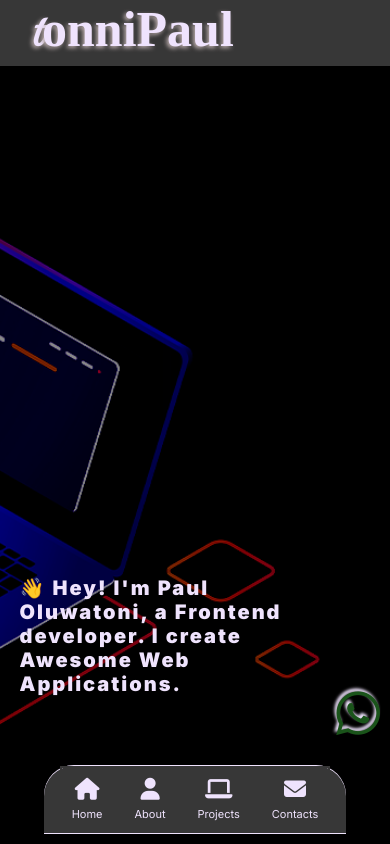
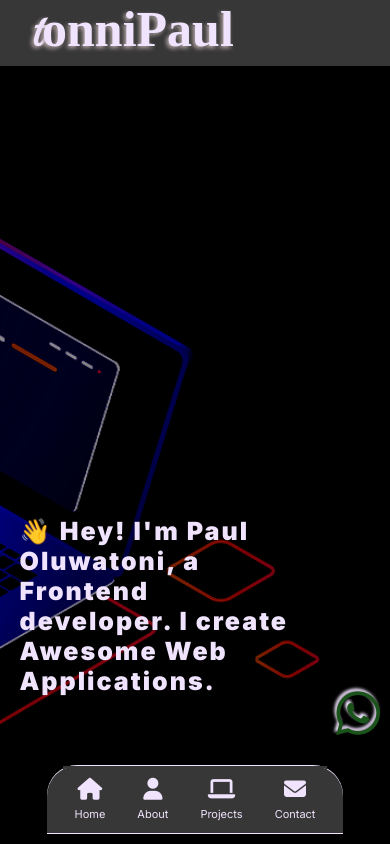
Before and after one commit to TonniPaul/contact, a React (Create React App) app: page / in a window 390 px wide. Shown: the top 844 px of the page. Built offline with nearby package versions, Linux system fonts and the light colour scheme; a web font is replaced by a local one.

Commit message:
Deploy build

```diff
--- a/src/components/Nav.js
+++ b/src/components/Nav.js
@@ -38,7 +38,7 @@ function Nav (){
                      <a href="#contact">
                         <div className='icons'>
                            <i class="fa-solid fa-envelope"></i>
-                           <p>Contacts</p>
+                           <p>Contact</p>
                         </div>
                      </a>
                   </li>
--- a/src/index.css
+++ b/src/index.css
@@ -66,7 +66,7 @@ body{
   width: 50%;
   letter-spacing: 2px;
   position: absolute;
-  bottom: 60px;
+  bottom: 65px;
   font-size: 30px;
   font-weight: 900;
   margin: 0;
@@ -202,7 +202,7 @@ small{
   .hero--text{
     width: 70%;
     bottom: 130px;
-    font-size: 20px;
+    font-size: 25px;
     z-index: 888999;
   }
   .tpl{
```
Also changed, not shown: 1 other file (tests, documents, lock files or other folders).
